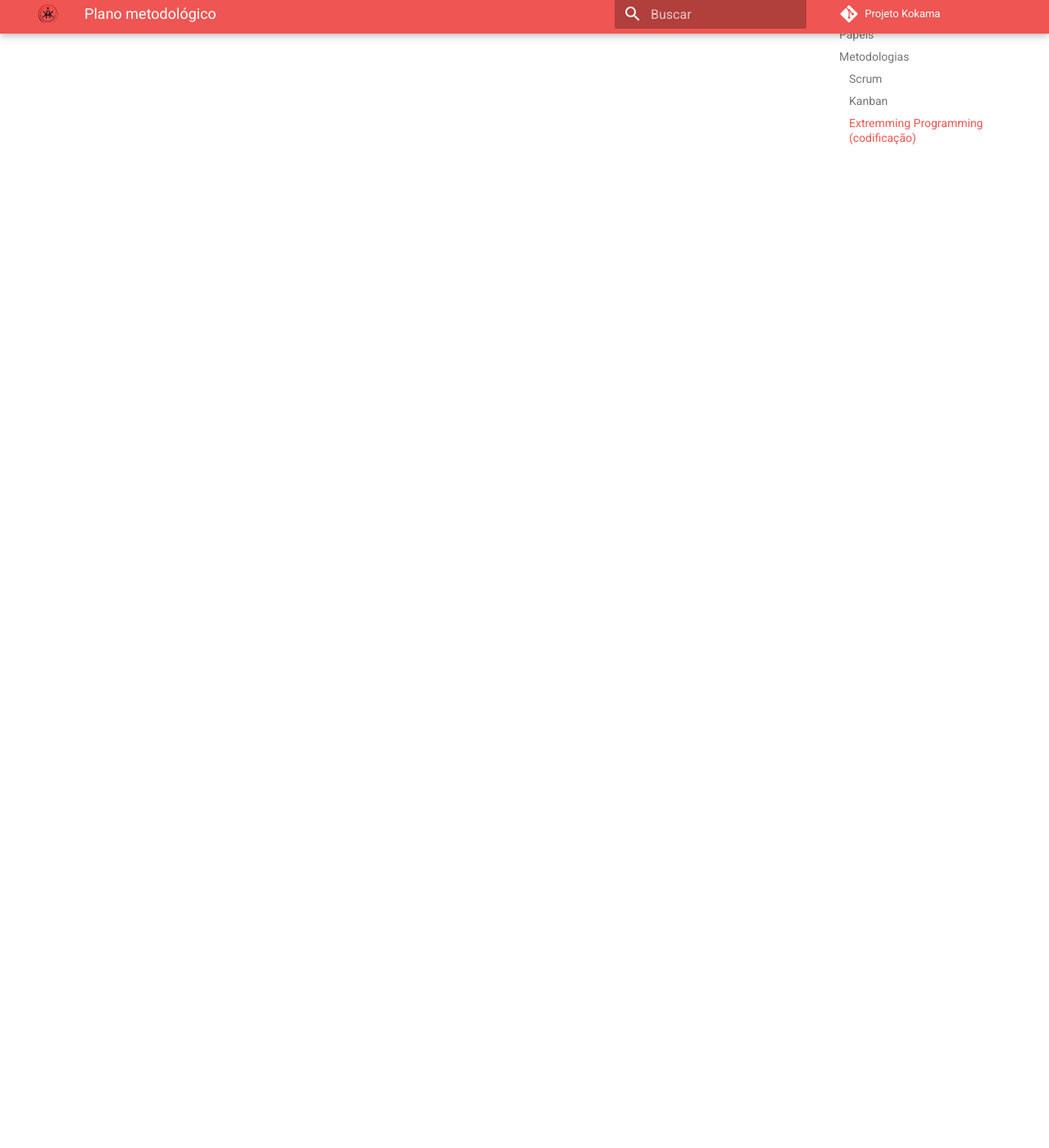
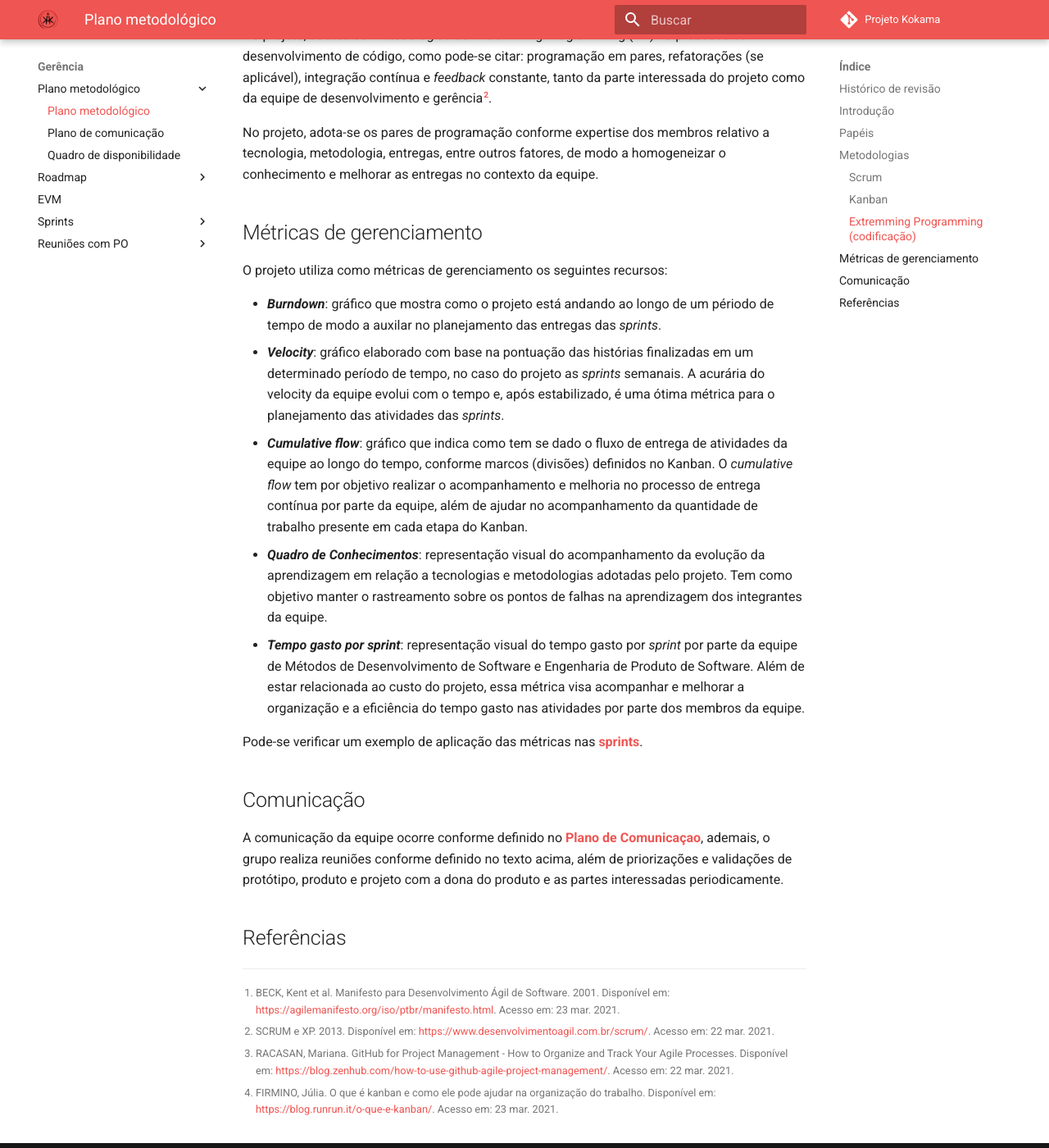
Before and after one commit to fga-eps-mds/2020.2-Projeto-Kokama-Wiki, an MkDocs documentation site: the page built from docs/management/methodology-plan.md, in a window 1280 px wide and 1400 px high, scrolled down 2427 px. Shown: the whole window at 82% size. Built offline with MkDocs 1.6.1 and Material for MkDocs 9.7.7, drawn with Linux system fonts in a browser that asks for light colours; comment, search, counter and statistics services are not loaded; some of the changed text lies outside the part shown.

Commit message:
Add metrics, communication and reference to methodology plan

```diff
--- a/docs/management/methodology-plan.md
+++ b/docs/management/methodology-plan.md
@@ -43,3 +43,29 @@
 No projeto, adotou-se metodologias do Extremming Programming (XP) no processo de desenvolvimento de código, como pode-se citar: programação em pares, refatorações (se aplicável), integração contínua e _feedback_ constante, tanto da parte interessada do projeto como da equipe de desenvolvimento e gerência[^2].
 
 No projeto, adota-se os pares de programação conforme expertise dos membros relativo a tecnologia, metodologia, entregas, entre outros fatores, de modo a homogeneizar o conhecimento e melhorar as entregas no contexto da equipe.
+
+## Métricas de gerenciamento
+
+O projeto utiliza como métricas de gerenciamento os seguintes recursos:
+
+- **_Burndown_**: gráfico que mostra como o projeto está andando ao longo de um périodo de tempo de modo a auxilar no planejamento das entregas das _sprints_.
+- **_Velocity_**: gráfico elaborado com base na pontuação das histórias finalizadas em um determinado período de tempo, no caso do projeto as _sprints_ semanais. A acurária do velocity da equipe evolui com o tempo e, após estabilizado, é uma ótima métrica para o planejamento das atividades das _sprints_.
+- **_Cumulative flow_**: gráfico que indica como tem se dado o fluxo de entrega de atividades da equipe ao longo do tempo, conforme marcos (divisões) definidos no Kanban. O _cumulative flow_ tem por objetivo realizar o acompanhamento e melhoria no processo de entrega contínua por parte da equipe, além de ajudar no acompanhamento da quantidade de trabalho presente em cada etapa do Kanban.
+- **_Quadro de Conhecimentos_**: representação visual do acompanhamento da evolução da aprendizagem em relação a tecnologias e metodologias adotadas pelo projeto. Tem como objetivo manter o rastreamento sobre os pontos de falhas na aprendizagem dos integrantes da equipe.
+- **_Tempo gasto por sprint_**: representação visual do tempo gasto por _sprint_ por parte da equipe de Métodos de Desenvolvimento de Software e Engenharia de Produto de Software. Além de estar relacionada ao custo do projeto, essa métrica visa acompanhar e melhorar a organização e a eficiência do tempo gasto nas atividades por parte dos membros da equipe.
+
+Pode-se verificar um exemplo de aplicação das métricas nas **[sprints](sprints/sprint-4-review-retrospective.md)**.
+
+## Comunicação
+
+A comunicação da equipe ocorre conforme definido no **[Plano de Comunicaçao](communication-plan.md)**, ademais, o grupo realiza reuniões conforme definido no texto acima, além de priorizações e validações de protótipo, produto e projeto com a dona do produto e as partes interessadas periodicamente.
+
+## Referências
+
+[^1]: BECK, Kent et al. Manifesto para Desenvolvimento Ágil de Software. 2001. Disponível em: https://agilemanifesto.org/iso/ptbr/manifesto.html. Acesso em: 23 mar. 2021.
+
+[^2]: SCRUM e XP. 2013. Disponível em: https://www.desenvolvimentoagil.com.br/scrum/. Acesso em: 22 mar. 2021.
+
+[^3]: RACASAN, Mariana. GitHub for Project Management - How to Organize and Track Your Agile Processes. Disponível em: https://blog.zenhub.com/how-to-use-github-agile-project-management/. Acesso em: 22 mar. 2021.
+
+[^4]: FIRMINO, Júlia. O que é kanban e como ele pode ajudar na organização do trabalho. Disponível em: https://blog.runrun.it/o-que-e-kanban/. Acesso em: 23 mar. 2021.
--- a/mkdocs.yml
+++ b/mkdocs.yml
@@ -53,8 +53,10 @@
         - Código de conduta: "project/CODE_OF_CONDUCT.md"
         - Diretrizes de contribuição: "project/CONTRIBUTING.md"
   - Gerência:
-    - Plano de comunicação: "management/communication-plan.md"
-    - Quadro de disponibilidade: "management/availability-board.md"
+    - Plano metodológico:
+      - Plano metodológico: "management/methodology-plan.md"
+      - Plano de comunicação: "management/communication-plan.md"
+      - Quadro de disponibilidade: "management/availability-board.md"
     - Roadmap:
       - Roadmap de papeis: "management/role-roadmap.md"
       - Roadmap do produto: "management/product-roadmap.md"
```
Also changed, not shown: docs/assets/img/pipeline/kanban-pipeline.png (added).
